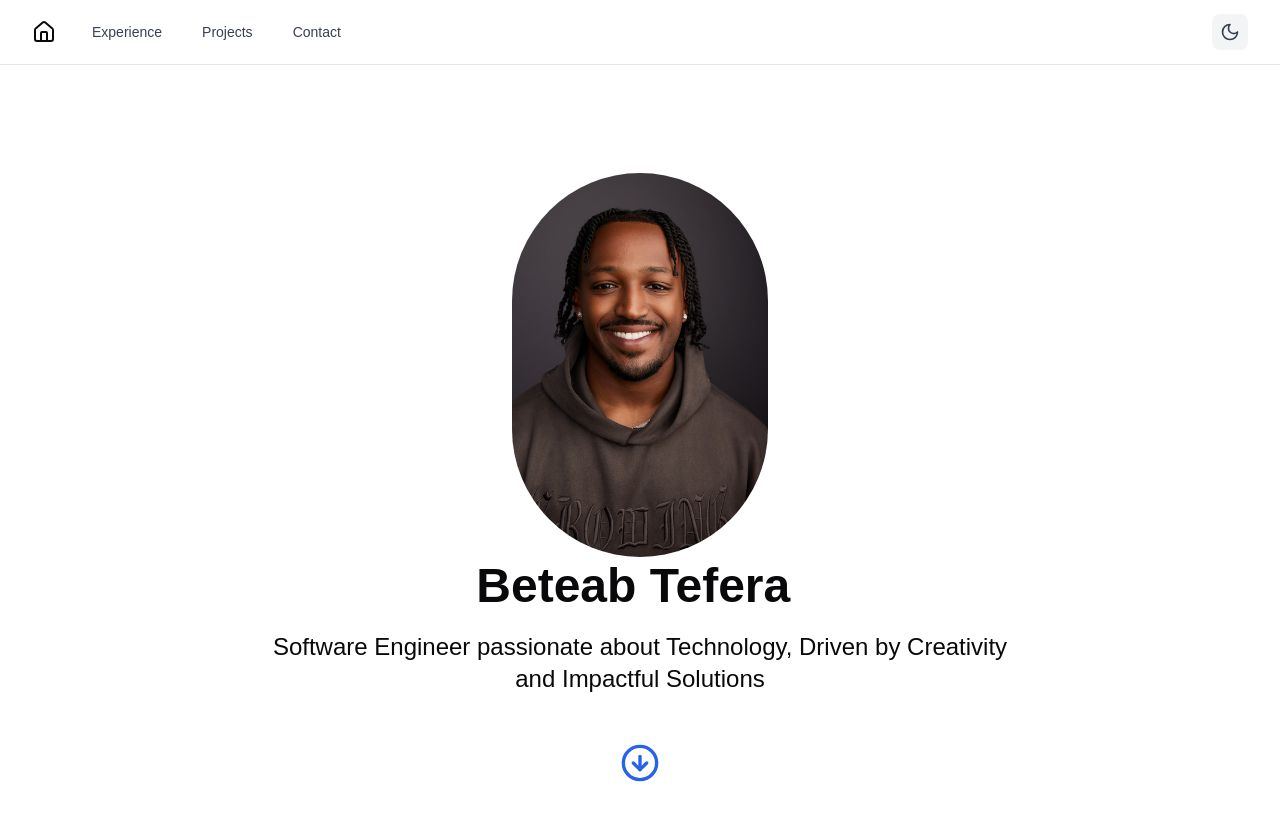
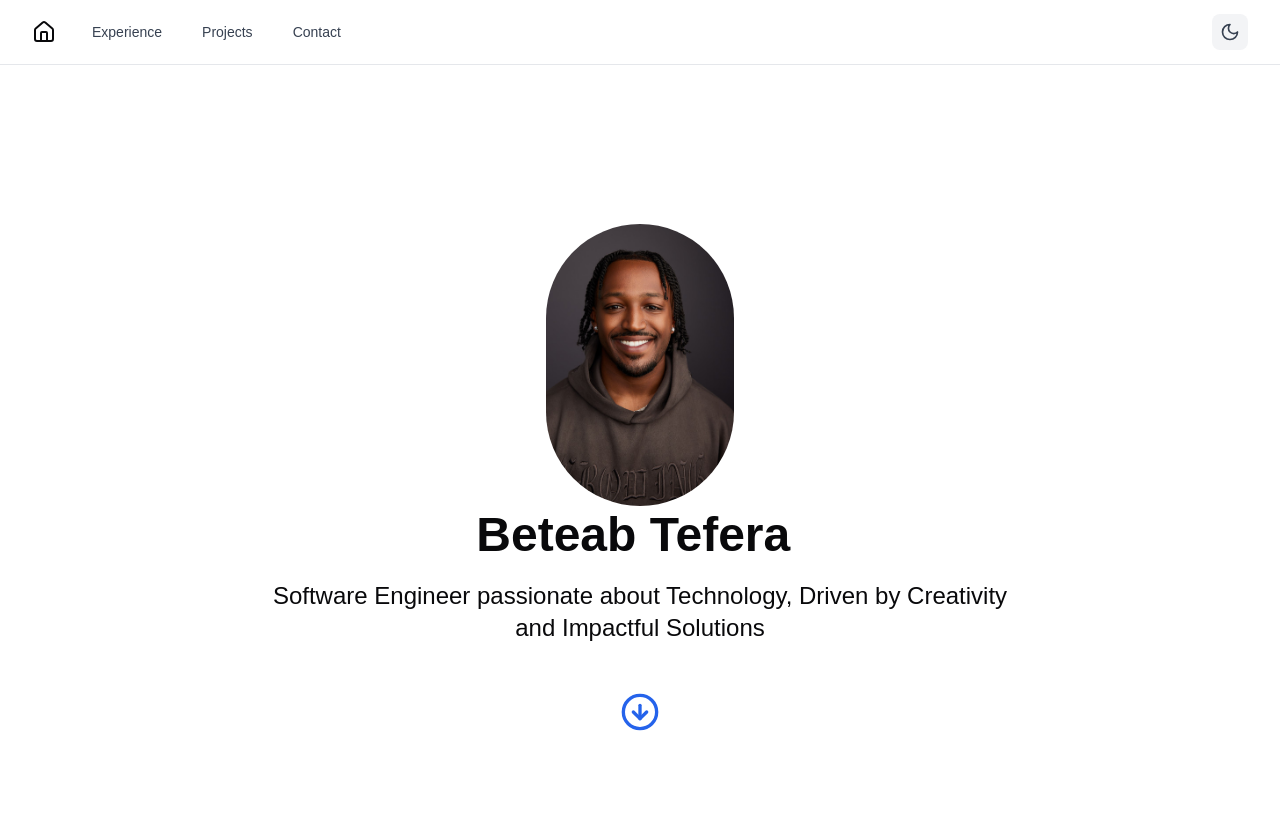
Before and after one commit to BeteabTefera/portfolio_website, a Next.js app in the folder app/: page / in a window 1280 px wide. Shown: the top 820 px of the page. Built offline with nearby package versions, Linux system fonts and the light colour scheme.

Commit message:
Update hero.tsx

```diff
--- a/app/components/hero.tsx
+++ b/app/components/hero.tsx
@@ -13,8 +13,8 @@ export function Hero() {
             <Image
               src="/assets/headshot-img.jpg"
               alt="Profile"
-              width={256}
-              height={256}
+              width={188}
+              height={188}
               className="rounded-full mx-auto object-cover object-top"
             />
             <TypeAnimation
```
